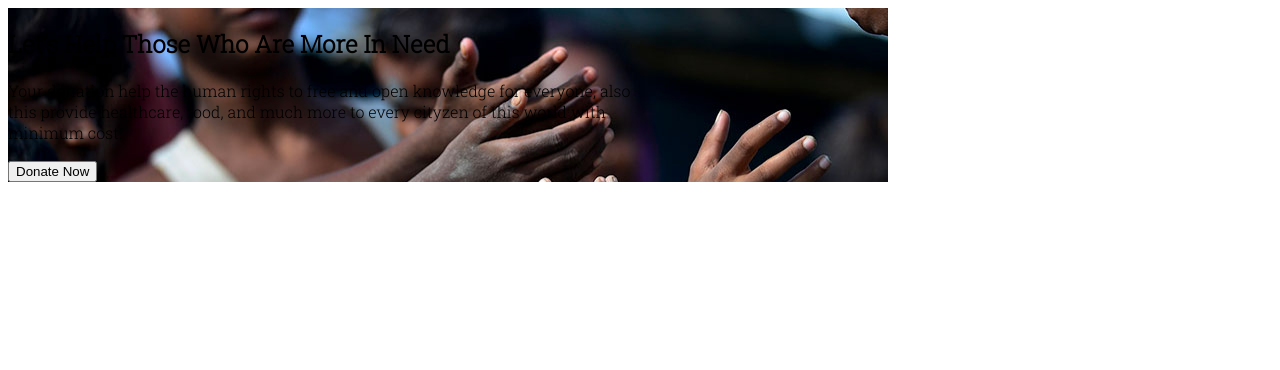
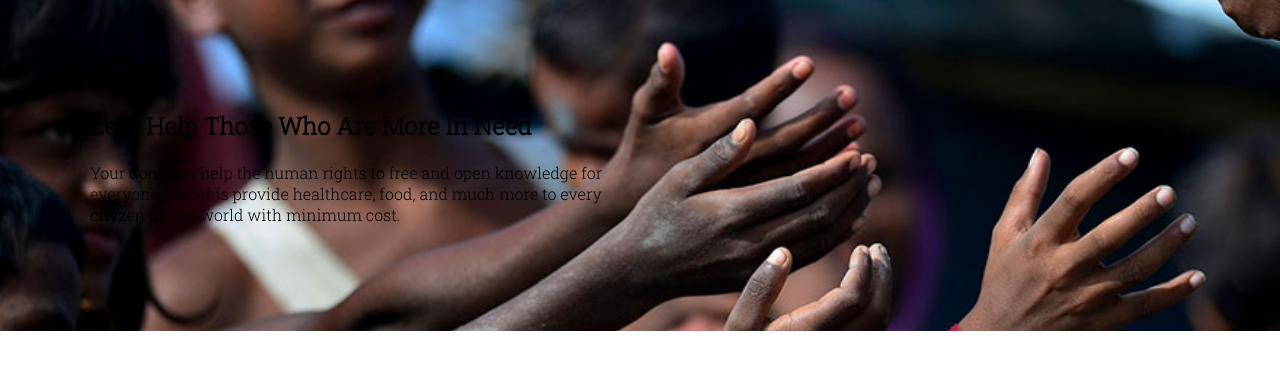
Before and after one commit to HussainDev1/Manuser-Concern, a plain HTML site: page Index.html in a window 1280 px wide. Drawn offline with Linux system fonts and the light colour scheme.

Commit message:
bcg full

```diff
--- a/Index.html
+++ b/Index.html
@@ -19,9 +19,10 @@
             <h1>Let’s Help Those Who Are More In Need</h1>
             <p>Your donation help the human rights to free and open knowledge for everyone, also this provide
                 healthcare, food, and much more to every cityzen of this world with minimum cost.</p>
-            <button type="submit">Donate Now</button>
+            <a class="donate-button" target="_blank" href="Donate Now"></a>
         </div>
     </section>
+
 </body>
 
 </html>
--- a/css/main.css
+++ b/css/main.css
@@ -1,15 +1,19 @@
 body {
     font-family: sans-serif;
+    margin: 0%;
+    padding: 0%;
 }
 
-section {
-    display: flex;
-}
 
 .banner-top {
+    margin: 0px;
+    padding: 90px;
     font-family: 'Roboto Slab', serif;
     background-image: url(/images/donation13.jpg);
     background-repeat: no-repeat;
+    background-size: 100%;
+    display: flex;
+
 }
 
 .banner-container {
```
